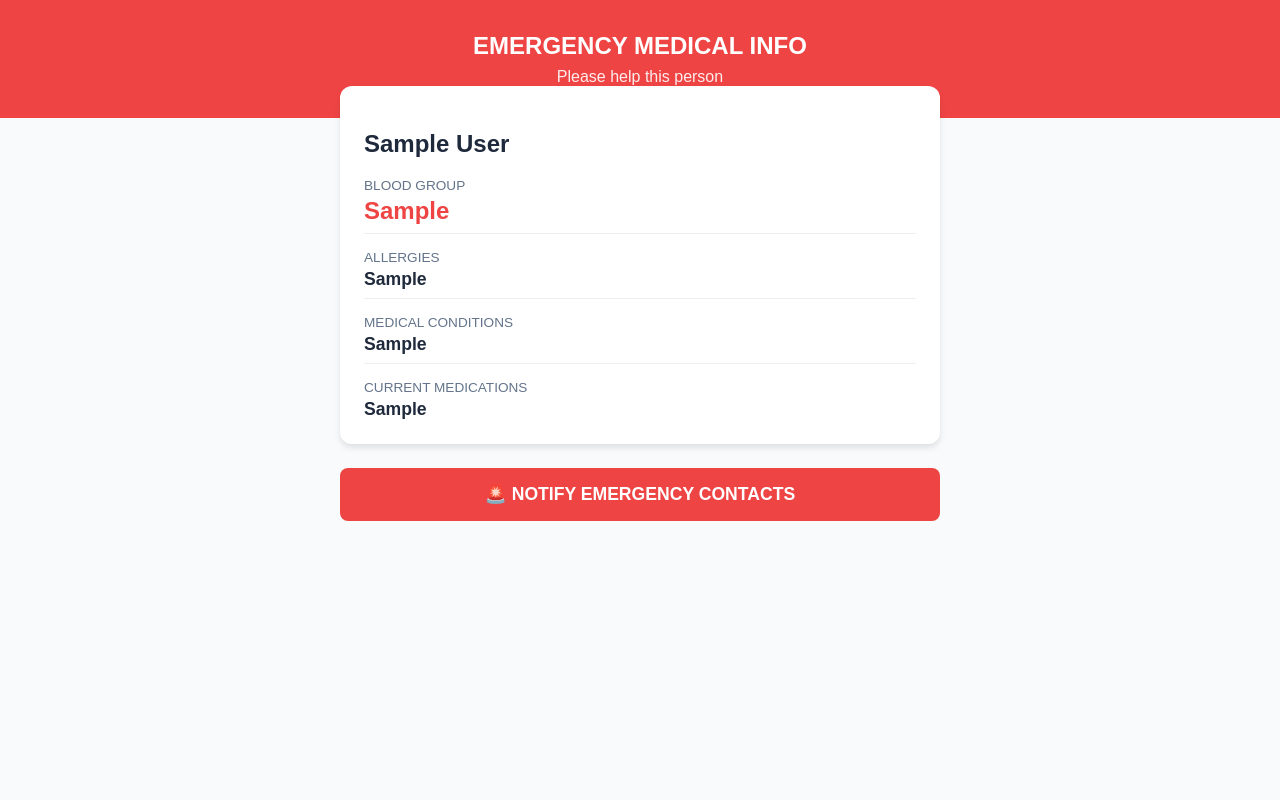
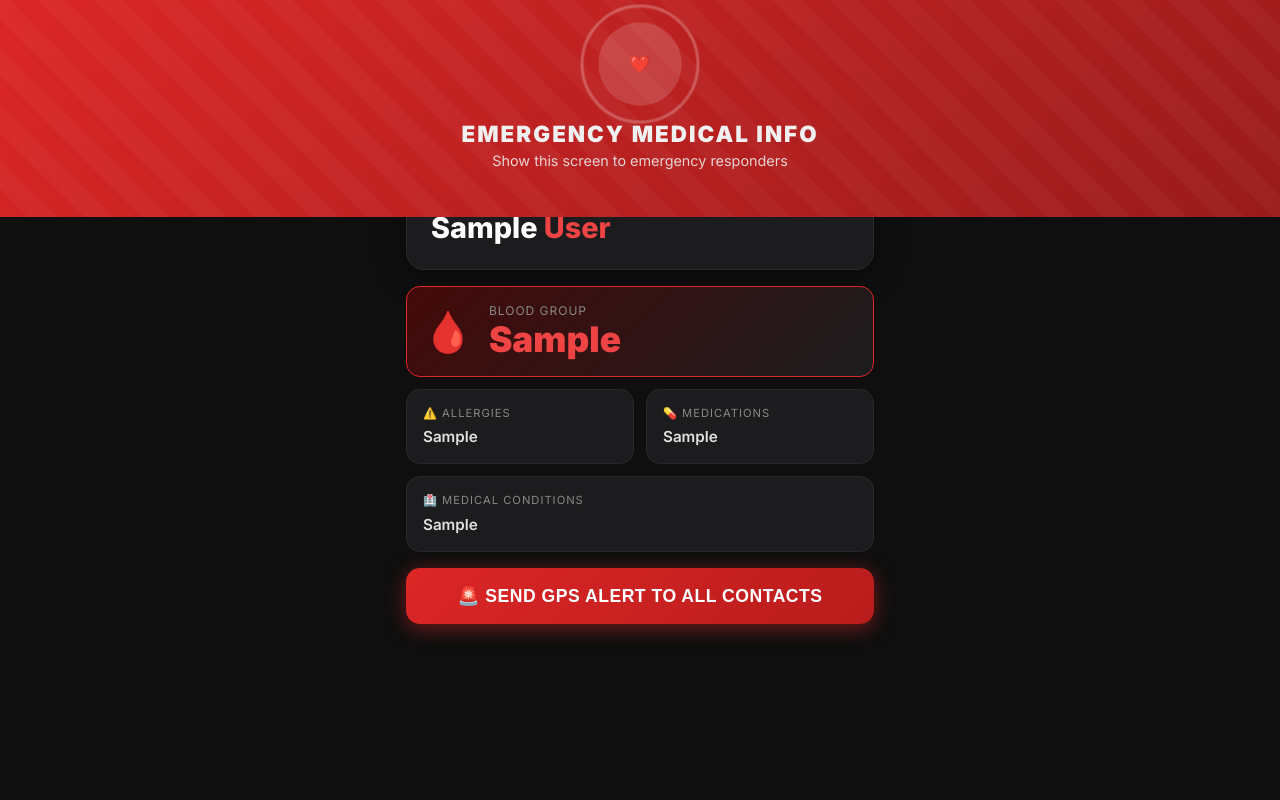
Before and after one commit to kuxhagr08/medqr, a Django app: page /emergency/00000000-0000-0000-0000-000000000001/ in a window 1280 px wide. Run offline with Django 5.2, Linux system fonts and the light colour scheme; tables that the repository leaves empty hold one stand-in row (values such as "Sample post").

Commit message:
Fix: smart DB path detection + redesigned emergency page with Call Now buttons

```diff
--- a/templates/profiles/emergency_view.html
+++ b/templates/profiles/emergency_view.html
@@ -3,77 +3,214 @@
 <head>
     <meta charset="UTF-8">
     <meta name="viewport" content="width=device-width, initial-scale=1.0">
-    <title>Emergency Info - {{ profile.user.first_name|default:"User" }}</title>
+    <title>🚨 Emergency Info - {{ profile.user.first_name|default:"Patient" }}</title>
+    <link href="https://fonts.googleapis.com/css2?family=Inter:wght@400;600;700;800;900&display=swap" rel="stylesheet">
     <style>
-        :root {
-            --primary: #ef4444;
-            --background: #f8fafc;
-            --surface: #ffffff;
-            --text-main: #1e293b;
-            --text-muted: #64748b;
-            --radius: 12px;
+        * { box-sizing: border-box; margin: 0; padding: 0; }
+        body {
+            font-family: 'Inter', sans-serif;
+            background: #0f0f0f;
+            color: #f0f0f0;
+            min-height: 100vh;
         }
-        body {
-            margin: 0; padding: 0; font-family: sans-serif;
-            background: var(--background); color: var(--text-main);
+
+        /* ---- TOP RED EMERGENCY HEADER ---- */
+        .header {
+            background: linear-gradient(135deg, #dc2626, #991b1b);
+            padding: 1.5rem 1.2rem 3rem;
+            text-align: center;
+            position: relative;
+            overflow: hidden;
         }
-        .header {
-            background: var(--primary); color: white;
-            padding: 2rem 1rem; text-align: center;
+        .header::before {
+            content: '';
+            position: absolute; inset: 0;
+            background: repeating-linear-gradient(45deg, transparent, transparent 20px, rgba(255,255,255,0.03) 20px, rgba(255,255,255,0.03) 40px);
         }
+        .pulse-ring {
+            width: 80px; height: 80px;
+            background: rgba(255,255,255,0.15);
+            border-radius: 50%;
+            display: flex; align-items: center; justify-content: center;
+            margin: 0 auto 1rem;
+            position: relative;
+            animation: pulse 2s infinite;
+        }
+        .pulse-ring::before {
+            content: '';
+            position: absolute;
+            border: 3px solid rgba(255,255,255,0.5);
+            border-radius: 50%;
+            width: 110%; height: 110%;
+            animation: ripple 2s infinite;
+        }
+        @keyframes pulse { 0%,100%{transform:scale(1)} 50%{transform:scale(1.05)} }
+        @keyframes ripple { 0%{width:110%;height:110%;opacity:1} 100%{width:160%;height:160%;opacity:0} }
+        .header h1 { font-size: 1.4rem; font-weight: 900; letter-spacing: 2px; }
+        .header p { font-size: 0.9rem; opacity: 0.85; margin-top: 0.3rem; }
+
+        /* ---- MAIN CARD ---- */
         .container {
-            max-width: 600px; margin: -2rem auto 2rem;
+            max-width: 500px;
+            margin: -2rem auto 2rem;
             padding: 0 1rem;
         }
-        .card {
-            background: var(--surface); border-radius: var(--radius);
-            padding: 1.5rem; box-shadow: 0 4px 6px rgba(0,0,0,0.1);
-            margin-bottom: 1.5rem;
+        .name-card {
+            background: #1c1c1e;
+            border-radius: 18px;
+            padding: 1.5rem;
+            margin-bottom: 1rem;
+            border: 1px solid #2a2a2e;
+            box-shadow: 0 8px 32px rgba(0,0,0,0.4);
         }
-        .btn {
-            display: block; width: 100%; background: var(--primary);
-            color: white; padding: 1rem; border: none; border-radius: 8px;
-            font-size: 1.1rem; font-weight: bold; cursor: pointer;
-            text-align: center; text-decoration: none;
+        .patient-name {
+            font-size: 1.8rem;
+            font-weight: 800;
+            color: #fff;
         }
-        .btn:active { opacity: 0.9; }
-        .data-row {
-            margin-bottom: 1rem; border-bottom: 1px solid #eee; padding-bottom: 0.5rem;
+        .patient-name span { color: #ef4444; }
+
+        /* ---- INFO GRID ---- */
+        .info-grid {
+            display: grid;
+            grid-template-columns: 1fr 1fr;
+            gap: 0.75rem;
+            margin-bottom: 1rem;
         }
-        .data-row:last-child { border: none; margin-bottom: 0; padding-bottom: 0; }
-        .label { font-size: 0.85rem; color: var(--text-muted); text-transform: uppercase; }
-        .value { font-size: 1.1rem; font-weight: bold; margin-top: 0.25rem; }
+        .info-card {
+            background: #1c1c1e;
+            border-radius: 14px;
+            padding: 1rem;
+            border: 1px solid #2a2a2e;
+        }
+        .info-card.blood {
+            grid-column: span 2;
+            background: linear-gradient(135deg, #450a0a, #1c1c1e);
+            border-color: #dc2626;
+            display: flex; align-items: center; gap: 1rem;
+        }
+        .blood-icon { font-size: 2.5rem; }
+        .blood-value { font-size: 2.2rem; font-weight: 900; color: #ef4444; }
+        .blood-label { font-size: 0.75rem; color: #888; text-transform: uppercase; letter-spacing: 1px; }
+        .info-label { font-size: 0.7rem; color: #888; text-transform: uppercase; letter-spacing: 1px; margin-bottom: 0.4rem; }
+        .info-value { font-size: 0.95rem; font-weight: 600; color: #e0e0e0; line-height: 1.4; }
+
+        /* ---- CALL NOW BUTTONS ---- */
+        .contacts-section { margin-bottom: 1rem; }
+        .contacts-title {
+            font-size: 0.75rem; color: #888; text-transform: uppercase;
+            letter-spacing: 1px; margin-bottom: 0.6rem; padding-left: 0.2rem;
+        }
+        .call-card {
+            background: #1c1c1e;
+            border-radius: 14px;
+            padding: 1rem 1.2rem;
+            border: 1px solid #2a2a2e;
+            display: flex; align-items: center; justify-content: space-between;
+            margin-bottom: 0.6rem;
+        }
+        .contact-info .contact-name { font-size: 1rem; font-weight: 700; }
+        .contact-info .contact-rel { font-size: 0.8rem; color: #888; margin-top: 0.1rem; }
+        .call-now-btn {
+            background: linear-gradient(135deg, #16a34a, #15803d);
+            color: white;
+            padding: 0.6rem 1.2rem;
+            border-radius: 50px;
+            text-decoration: none;
+            font-weight: 700;
+            font-size: 0.9rem;
+            display: flex; align-items: center; gap: 0.4rem;
+            white-space: nowrap;
+            box-shadow: 0 4px 15px rgba(22,163,74,0.4);
+            transition: transform 0.1s;
+        }
+        .call-now-btn:active { transform: scale(0.95); }
+
+        /* ---- ALERT BUTTON ---- */
+        #notifyBtn {
+            display: block; width: 100%;
+            background: linear-gradient(135deg, #dc2626, #b91c1c);
+            color: white; padding: 1.1rem;
+            border: none; border-radius: 14px;
+            font-size: 1.1rem; font-weight: 800;
+            cursor: pointer; text-align: center;
+            letter-spacing: 0.5px;
+            box-shadow: 0 4px 20px rgba(220,38,38,0.5);
+            margin-bottom: 0.75rem;
+            transition: transform 0.1s, opacity 0.2s;
+        }
+        #notifyBtn:active { transform: scale(0.98); }
+        #statusMsg {
+            text-align: center; font-weight: 600;
+            font-size: 0.9rem; min-height: 1.5rem;
+            padding: 0 0.5rem;
+        }
     </style>
 </head>
 <body>
     <div class="header">
-        <h1 style="margin:0; font-size:1.5rem;">EMERGENCY MEDICAL INFO</h1>
-        <p style="margin:0.5rem 0 0 0; opacity: 0.9;">Please help this person</p>
+        <div class="pulse-ring">❤️</div>
+        <h1>EMERGENCY MEDICAL INFO</h1>
+        <p>Show this screen to emergency responders</p>
     </div>
 
     <div class="container">
-        <div class="card">
-            <h2>{{ profile.user.first_name }} {{ profile.user.last_name }}</h2>
-            <div class="data-row">
-                <div class="label">Blood Group</div>
-                <div class="value" style="color: var(--primary); font-size: 1.5rem;">{{ profile.blood_group|default:"Unknown" }}</div>
-            </div>
-            <div class="data-row">
-                <div class="label">Allergies</div>
-                <div class="value">{{ profile.allergies|default:"None reported" }}</div>
-            </div>
-            <div class="data-row">
-                <div class="label">Medical Conditions</div>
-                <div class="value">{{ profile.medical_conditions|default:"None reported" }}</div>
-            </div>
-            <div class="data-row">
-                <div class="label">Current Medications</div>
-                <div class="value">{{ profile.medications|default:"None reported" }}</div>
+
+        <!-- Patient Name -->
+        <div class="name-card">
+            <div class="patient-name">
+                {{ profile.user.first_name|default:"Unknown" }}
+                <span>{{ profile.user.last_name }}</span>
             </div>
         </div>
 
-        <button id="notifyBtn" class="btn">🚨 NOTIFY EMERGENCY CONTACTS</button>
-        <div id="statusMsg" style="text-align: center; margin-top: 1rem; font-weight: bold;"></div>
+        <!-- Key Medical Info -->
+        <div class="info-grid">
+            <div class="info-card blood">
+                <div class="blood-icon">🩸</div>
+                <div>
+                    <div class="blood-label">Blood Group</div>
+                    <div class="blood-value">{{ profile.blood_group|default:"?" }}</div>
+                </div>
+            </div>
+
+            <div class="info-card">
+                <div class="info-label">⚠️ Allergies</div>
+                <div class="info-value">{{ profile.allergies|default:"None reported" }}</div>
+            </div>
+
+            <div class="info-card">
+                <div class="info-label">💊 Medications</div>
+                <div class="info-value">{{ profile.medications|default:"None reported" }}</div>
+            </div>
+
+            <div class="info-card" style="grid-column: span 2;">
+                <div class="info-label">🏥 Medical Conditions</div>
+                <div class="info-value">{{ profile.medical_conditions|default:"None reported" }}</div>
+            </div>
+        </div>
+
+        <!-- Emergency Contacts with CALL NOW -->
+        {% if contacts %}
+        <div class="contacts-section">
+            <div class="contacts-title">📞 Emergency Contacts</div>
+            {% for contact in contacts %}
+            <div class="call-card">
+                <div class="contact-info">
+                    <div class="contact-name">{{ contact.name }}</div>
+                    <div class="contact-rel">{{ contact.relation }} · {{ contact.phone }}</div>
+                </div>
+                <a href="tel:{{ contact.phone }}" class="call-now-btn">
+                    📞 Call Now
+                </a>
+            </div>
+            {% endfor %}
+        </div>
+        {% endif %}
+
+        <!-- Notify + GPS Button -->
+        <button id="notifyBtn">🚨 SEND GPS ALERT TO ALL CONTACTS</button>
+        <div id="statusMsg"></div>
     </div>
 
     <script>
@@ -83,14 +220,13 @@
 
             btn.disabled = true;
             btn.style.opacity = '0.7';
-            btn.innerText = 'Acquiring Location...';
+            btn.innerText = '📍 Getting Location...';
 
             if ("geolocation" in navigator) {
                 navigator.geolocation.getCurrentPosition(
                     function(position) {
-                        btn.innerText = 'Sending Alerts...';
+                        btn.innerText = '📡 Sending Alerts...';
 
-                        // Send to Django backend
                         fetch(window.location.href, {
                             method: 'POST',
                             headers: {
@@ -102,35 +238,31 @@
                                 lng: position.coords.longitude
                             })
                         })
-                        .then(response => response.json())
+                        .then(r => r.json())
                         .then(data => {
-                            if(data.status === 'success') {
-                                btn.style.background = '#10b981'; // green
-                                btn.innerText = '✓ CONTACTS NOTIFIED';
-                                status.innerText = 'Emergency contacts have been emailed with the live location.';
-                                status.style.color = '#10b981';
-                            } else {
-                                throw new Error(data.message);
-                            }
+                            if (data.status === 'success') {
+                                btn.style.background = 'linear-gradient(135deg,#16a34a,#15803d)';
+                                btn.innerText = '✅ ALL CONTACTS NOTIFIED WITH GPS';
+                                status.innerText = 'Emergency contacts have been alerted with live location.';
+                                status.style.color = '#4ade80';
+                            } else { throw new Error(data.message); }
                         })
                         .catch(err => {
                             btn.disabled = false;
                             btn.style.opacity = '1';
-                            btn.innerText = '🚨 NOTIFY EMERGENCY CONTACTS';
-                            status.innerText = 'Error sending alert. Please call an ambulance directly.';
-                            status.style.color = 'var(--primary)';
+                            btn.innerText = '🚨 SEND GPS ALERT TO ALL CONTACTS';
+                            status.innerText = 'Alert failed. Please call contacts directly above.';
+                            status.style.color = '#f87171';
                         });
                     },
-                    function(error) {
+                    function() {
                         btn.disabled = false;
                         btn.style.opacity = '1';
-                        btn.innerText = '🚨 NOTIFY EMERGENCY CONTACTS';
-                        status.innerText = 'Please allow location access to send GPS coordinates.';
-                        status.style.color = 'var(--primary)';
+                        btn.innerText = '🚨 SEND GPS ALERT TO ALL CONTACTS';
+                        status.innerText = '⚠️ Allow location access and try again.';
+                        status.style.color = '#fbbf24';
                     }
                 );
-            } else {
-                status.innerText = 'Geolocation not supported by this browser.';
             }
         });
     </script>
```
Also changed, not shown: medical_qr/settings.py (+10 -3 lines), medical_qr/wsgi.py (+5 -2 lines).
